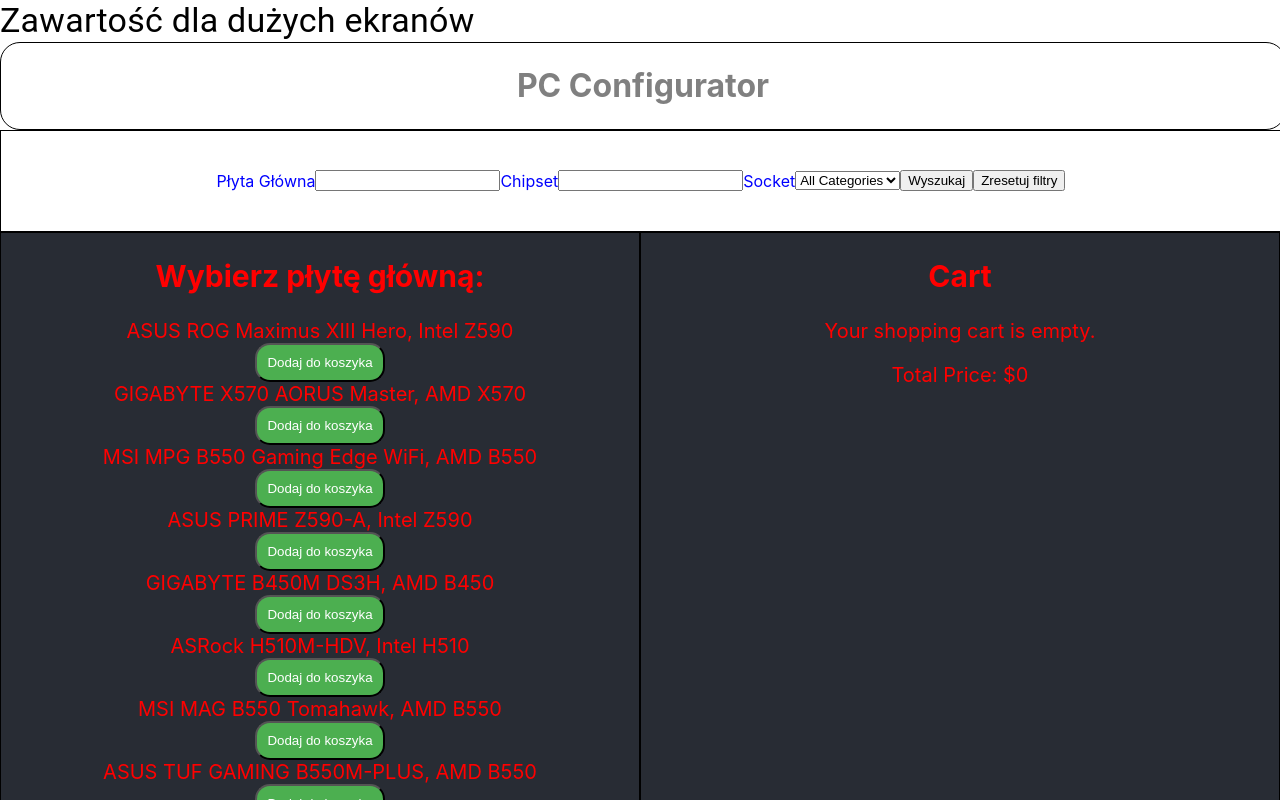
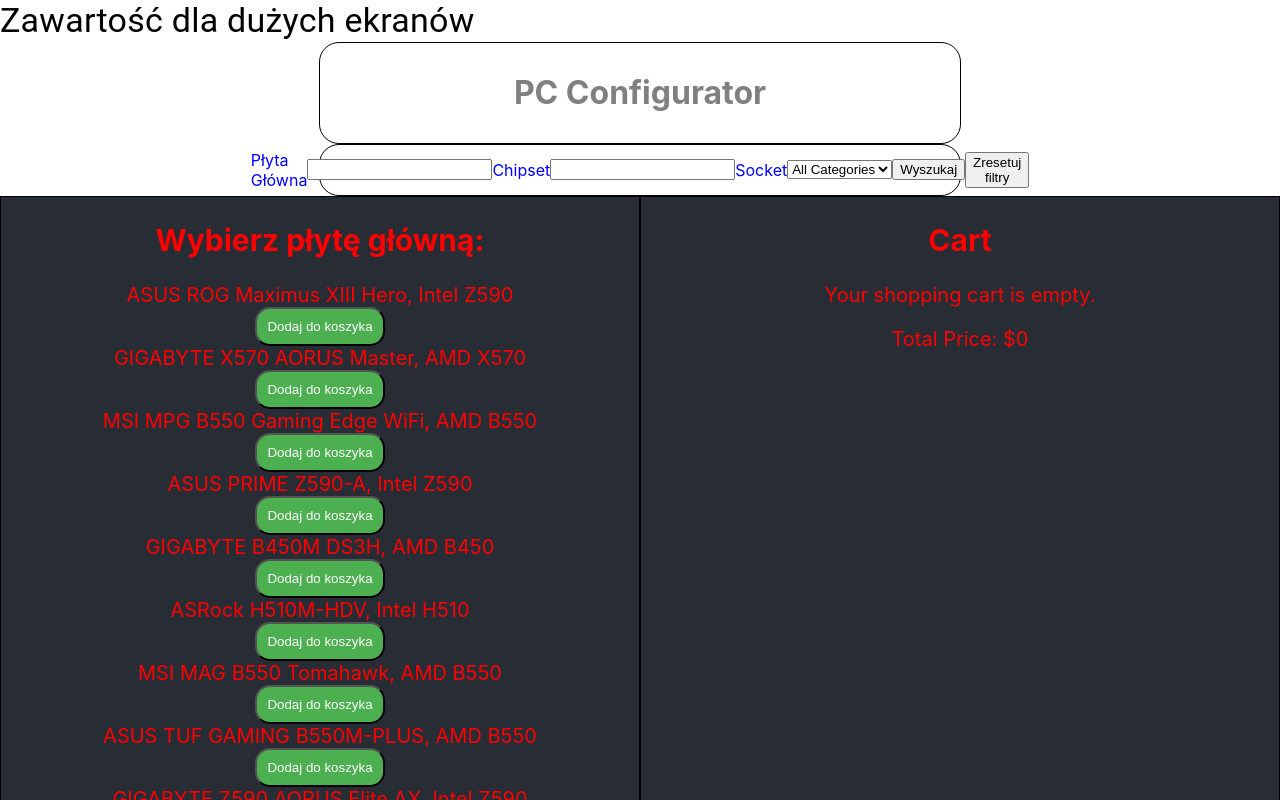
Before and after one commit to Xeyanix/Configurator-pc-app, a React (Create React App) app in the folder konfigurator/: page / in a window 1280 px wide. Shown: the top 800 px of the page. Built offline with nearby package versions, Linux system fonts and the light colour scheme.

Commit message:
css in wrapper added

```diff
--- a/konfigurator/src/common/styles/Columns.module.scss
+++ b/konfigurator/src/common/styles/Columns.module.scss
@@ -18,17 +18,17 @@
 }
 
 .Wrappper {
+  height: 100px;
+  width: 50%;
   display: flex;
   flex-direction: column;
   align-items: center;
   justify-content: center;
-  width: 100%;
-  align-items: center;
   overflow-x: hidden;
   color: gray;
   border:1px solid black;
   border-radius: 20px;
-  padding: 2px;
+  margin:auto;
 }
 
 .myButton {
--- a/konfigurator/src/common/styles/Headers.module.scss
+++ b/konfigurator/src/common/styles/Headers.module.scss
@@ -1,12 +1,13 @@
 .ProductsFiltersWrapper {
-  height: 100px;
-  width: 100%;
+  height: 50px;
+  width: 50%;
   display: flex;
   align-items: center;
   justify-content: center;
   color: blue;
-  border:1px solid black;
-
+  border: 1px solid black;
+  border-radius: 20px;
+  margin: auto;
 }
 
 //inne
```
